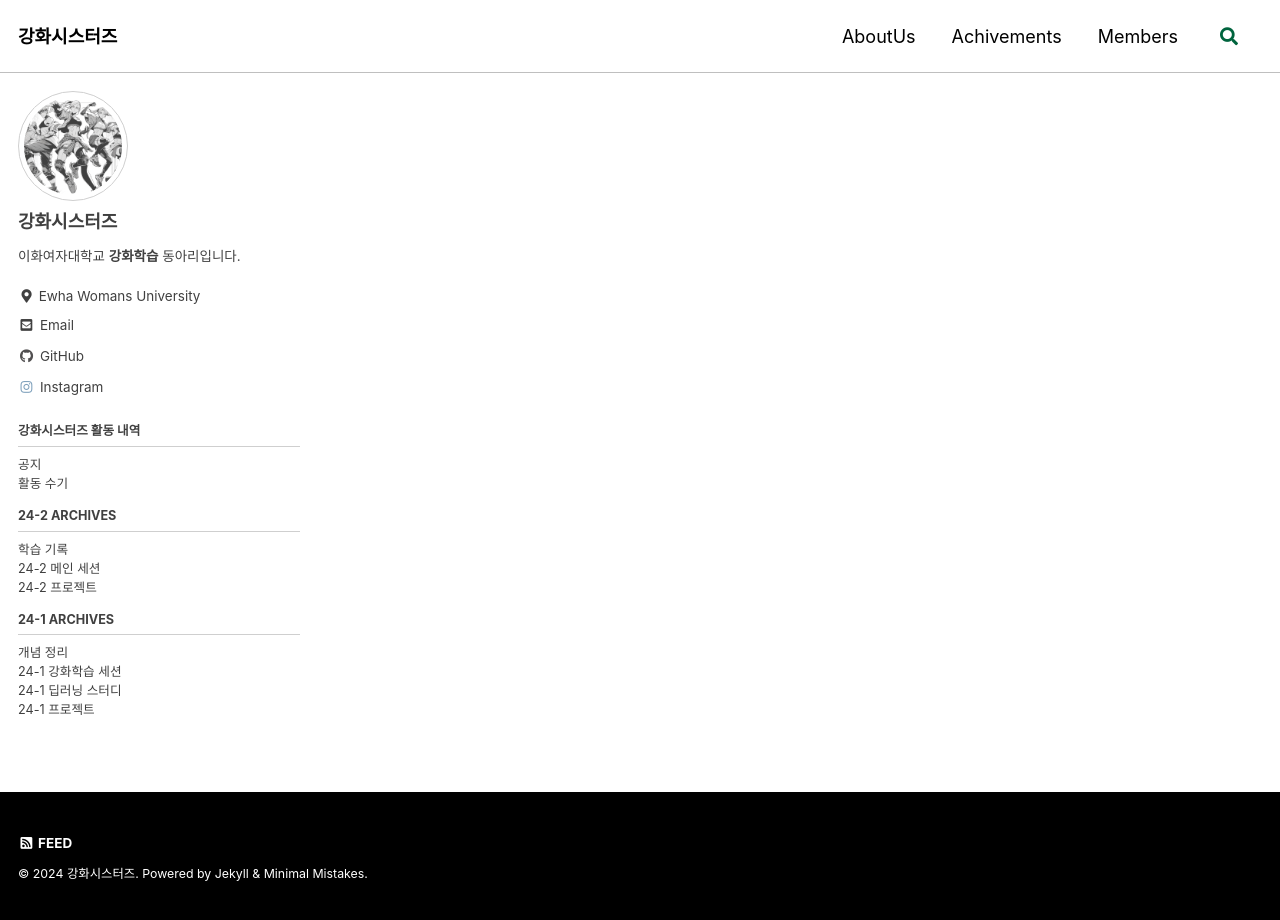
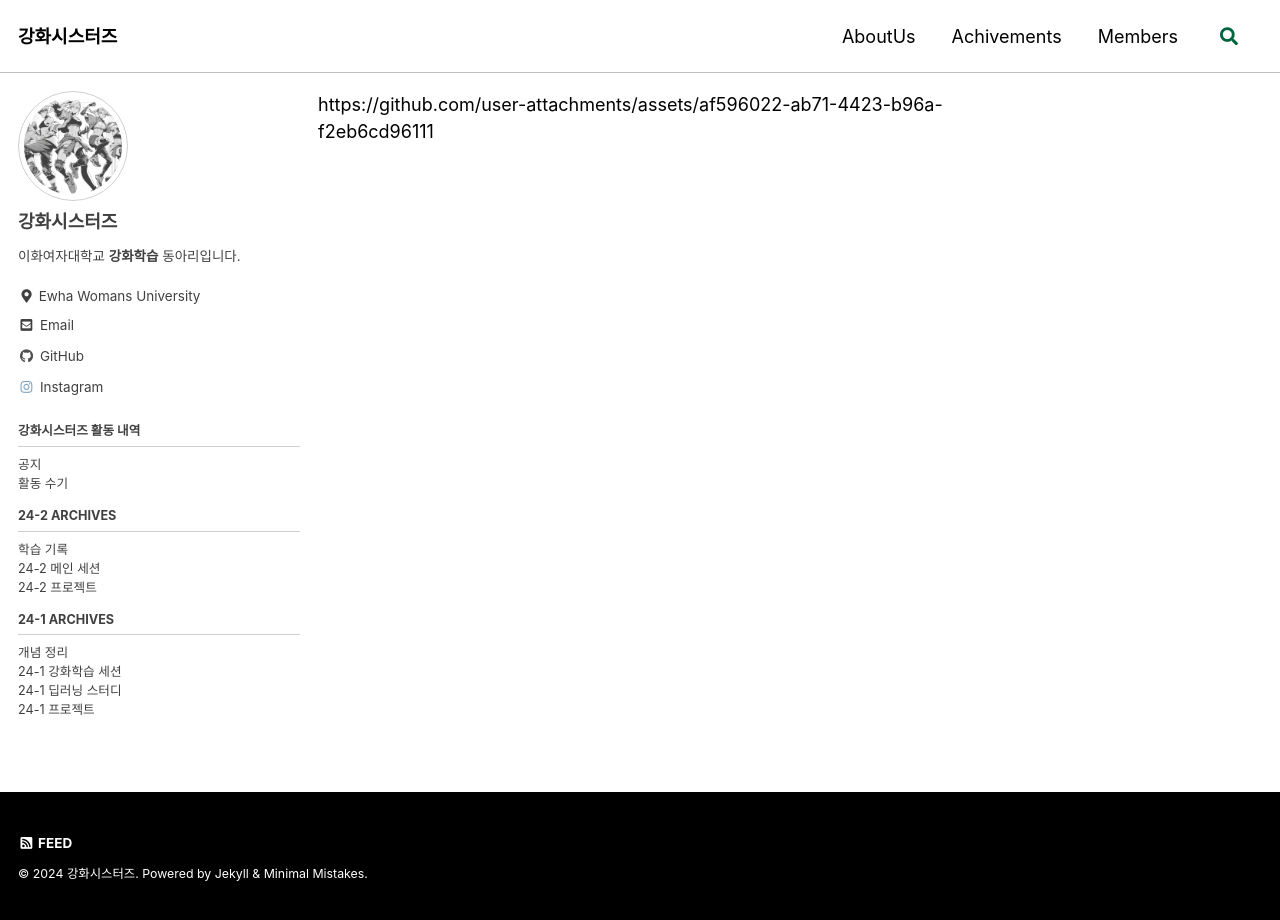
Before and after one commit to sy-mwish/kanghwasisters.github.io, a Jekyll site: the page built from index.html, in a window 1280 px wide. Built offline with Jekyll 4.4.1, drawn with Linux system fonts in a browser that asks for light colours; cached includes are drawn as plain includes; the list of posts is cut into pages by our own code; part of the change alters nothing that is shown.

Commit message:
Update index.html

```diff
--- a/index.html
+++ b/index.html
@@ -7,3 +7,5 @@ classes:
 sidebar:
     nav: "sidebar-category"
 ---
+
+https://github.com/user-attachments/assets/af596022-ab71-4423-b96a-f2eb6cd96111
```
